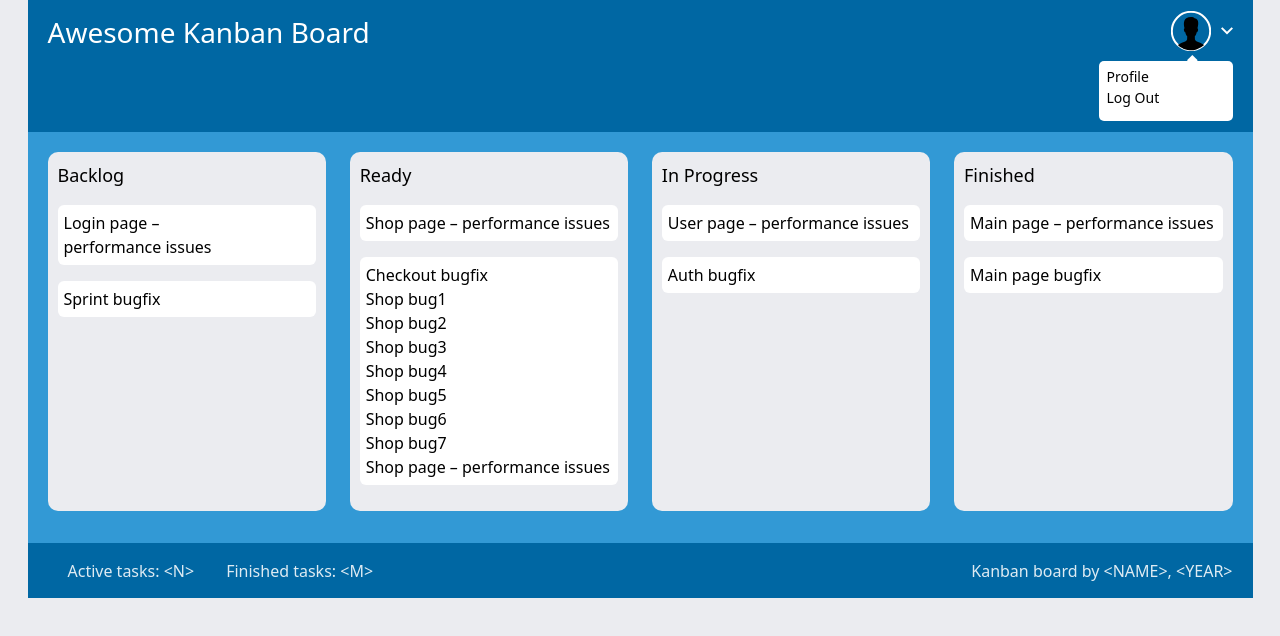
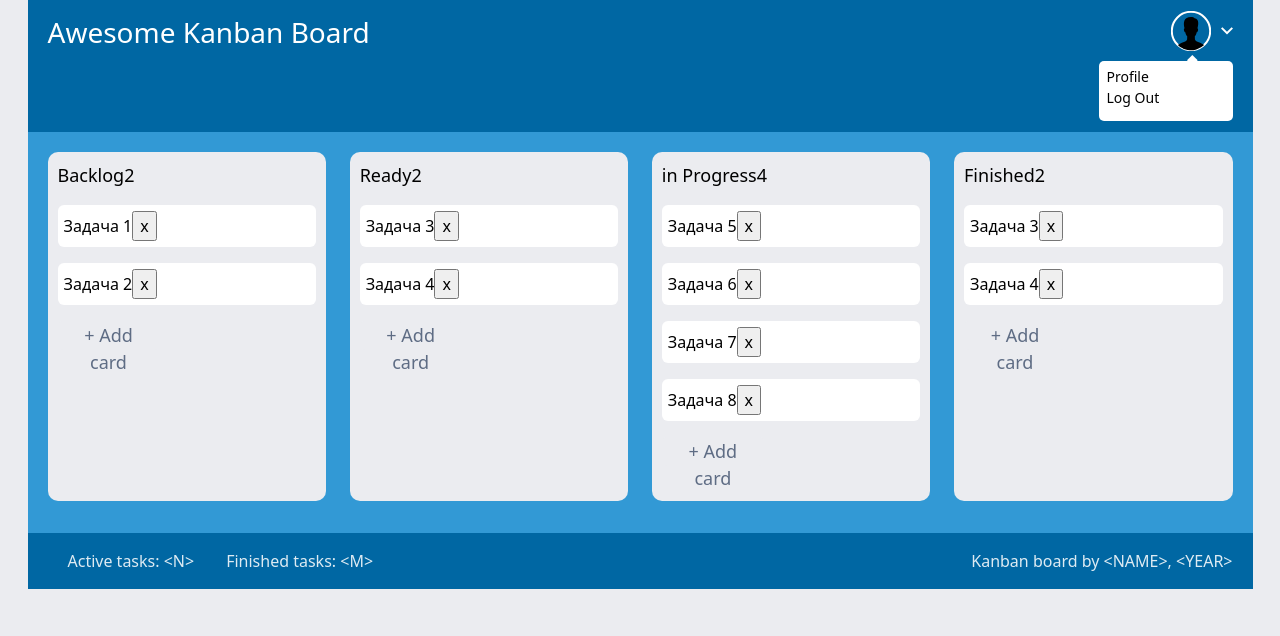
Before and after one commit to Vasek2024/kanban-board, a React (Vite) app: page / in a window 1280 px wide. Shown: the top 636 px of the page. Built offline with nearby package versions, Linux system fonts and the light colour scheme.

Commit message:
работа с логикой

```diff
--- a/src/components/Footer/Footer.css
+++ b/src/components/Footer/Footer.css
@@ -1,6 +1,7 @@
 .footer{
+    padding: 16px 0;
     background: #0067a3;
-    height: 55px;
+    /* max-height: 55px; */
     display: flex;
     justify-content: space-between;
     align-items: center;
--- a/src/components/Footer/Footer.jsx
+++ b/src/components/Footer/Footer.jsx
@@ -1,11 +1,11 @@
 import './Footer.css'
 
-function Footer() {
-
+function Footer({cauntTask}) {
+console.log(cauntTask)
     return (
       <div className='footer'>
         <ul className='footer__finished'>
-            <li>Active tasks: &lt;N&gt;</li>
+            <li>Active tasks: &lt;N{cauntTask}&gt;</li>
             <li>Finished tasks: &lt;M&gt;</li>
         </ul>
         <ul className='footer__kanban'>
--- a/src/components/Header/Header.css
+++ b/src/components/Header/Header.css
@@ -60,3 +60,14 @@
     font-size: 14px;
     color: #000;
 }
+
+@media (max-width: 370px){
+    .header__title{
+        display: none;
+    }
+
+
+
+    .header__burger{
+    }
+    }
--- a/src/components/Main/Main.css
+++ b/src/components/Main/Main.css
@@ -6,43 +6,6 @@
     justify-content: space-between;
     column-gap: 2%;
 }
-
-
-
-.main__backlog{
-    padding: 10px;
-    border-radius: 10px;
-    width: 24%;
-    background: #ebecf0;
-}
-.main__backlog-h2{
-    margin-bottom: 16px;
-    font-weight: 400;
-    font-size: 18px;
-    color: #000;
-}
-.main__backlog-h3{
-    padding: 6px;
-    margin-bottom: 16px;
-    font-weight: 400;
-    font-size: 16px;
-    color: #000;
-    background: #fff;
-    border-radius: 6px;
-}
-.main__backlog-list{
-    padding: 6px;
-    margin-bottom: 16px;
-    font-weight: 400;
-    font-size: 16px;
-    color: #000;
-    background: #fff;
-    border-radius: 6px;
-}
-
-
-
-
 .main__ready{
     padding: 10px;
     border-radius: 10px;
@@ -55,7 +18,7 @@
     font-size: 18px;
     color: #000;
 }
-.main__ready-h3{
+.main__ready-good{
     padding: 6px;
     margin-bottom: 16px;
     font-weight: 400;
@@ -64,6 +27,54 @@
     background: #fff;
     border-radius: 6px;
 }
+
+
+
+.main__ready-task{
+    padding: 6px;
+    margin-bottom: 16px;
+    width: 100%;
+    color: #000;
+    border-radius: 4px;
+    border: none;
+    background: #fff;
+}
+
+
+
+
+.main__btn{
+    font-weight: 400;
+    font-size: 18px;
+    color: #5e6c84;
+    border: none;
+    cursor: pointer;
+    border-radius: 5px;
+    width: 102px;
+    height: 29px;
+    background: #ebecf0;
+}
+.main__btn:hover{
+    background: #fff;
+}
+.submit__btn{
+    font-weight: 400;
+    font-size: 18px;
+    text-align: center;
+    color: #fff;
+    border-radius: 5px;
+    width: 102px;
+    height: 29px;
+    background: #0079bf;
+    cursor: pointer;
+    border: none;
+}
+.submit__btn:hover{
+    color: #ebecf0;
+}
+
+
+
 .main__ready-list{
     padding: 6px;
     margin-bottom: 16px;
@@ -75,9 +86,31 @@
 }
 
 
+@media (max-width: 900px){
+.main{
+    flex-wrap: wrap;
+    row-gap: 20px;
+}
+.main__ready{
+    width: 49%;
+
+}
+}
+
+@media (max-width: 670px){
+    .main{
+        flex-direction: column;
+        row-gap: 20px;
+    }
+    .main__ready{
+        width: 100%;
+
+    }
+    }
 
 
-.main__progress{
+
+/* .main__progress{
     padding: 10px;
     border-radius: 10px;
     width: 24%;
@@ -106,12 +139,12 @@
     color: #000;
     background: #fff;
     border-radius: 6px;
-}
+} */
 
 
 
 
-.main__finished{
+/* .main__finished{
     padding: 10px;
     border-radius: 10px;
     width: 24%;
@@ -140,4 +173,4 @@
     color: #000;
     background: #fff;
     border-radius: 6px;
-}
+} */
--- a/src/components/Main/Main.jsx
+++ b/src/components/Main/Main.jsx
@@ -1,49 +1,211 @@
+import { useState } from 'react'
 import './Main.css'
+
 function Main() {
 
+    const [columns, setColumns] = useState({
+        Backlog:{
+            name: 'Backlog',
+            items: [
+                {id: '1', content:'Задача 1'},
+                {id: '2', content:'Задача 2'}
+            ]
+        },
+        Ready:{
+            name: 'Ready',
+            items: [
+                {id: '3', content:'Задача 3'},
+                {id: '4', content:'Задача 4'}
+            ]
+        },
+        inProgress:{
+            name: 'in Progress',
+            items: [
+                {id: '5', content:'Задача 5'},
+                {id: '6', content:'Задача 6'},
+                {id: '7', content:'Задача 7'},
+                {id: '8', content:'Задача 8'}
+            ]
+        },
+        Finished:{
+            name: 'Finished',
+            items: [
+                {id: '3', content:'Задача 3'},
+                {id: '4', content:'Задача 4'}
+            ]
+        }
+    })
+
+    const [newTask, setNewTask] = useState('')
+
+    const [draggedItem, setDraggedItem] = useState(null) // Какую задачу перетачкиваем
+// Состояние для управления видимостью div
+    const [showInput, setShowInput] = useState(false);
+
+
+    // const [columnsLength, setolumnsLength] = useState('')
+    // const [activeColumns, setActiveColumns] = useState('') // Сюда будут добавляться по умолчанию
+
+
+    // const [ggg, setGgg] = useState('')
+
+    // const del = () => {
+    //     setGgg(columns[columnId].items.length)
+    // }
+
+
+
+// При клике на кнопку
+const handleButtonClick = () => {
+    setShowInput(!showInput); // Переключить состояние видимости
+    }
+
+    // Создание новой задачи
+    // const addNewTask = () => {
+
+    //     if(newTask.trim() === '') return alert ('Вы не ввели новую задачу!!!') // если строка пустая
+
+    //     const updateColumns = {...columns}
+
+    //     updateColumns[activeColumns].items.push({
+    //         id: Date.now().toString(),
+    //         content: newTask
+    //     })
+
+    //     setColumns(updateColumns)
+    //     setNewTask('')
+    // }
+
+
+    // Создание новой задачи
+    const addTaskName = (titleTask) => {
+        if(newTask.trim() === '') return alert ('Вы не ввели новую задачу!!!') // если строка пустая
+
+        const updateColumns = {...columns}
+
+        updateColumns[titleTask].items.push({
+            id: Date.now().toString(),
+            content: newTask
+        })
+
+        setColumns(updateColumns)
+        setNewTask('')
+    }
+
+
+    // Удаление задачи
+    const removeTask = (columnId, taskId) => {
+        const updateColumns = {...columns}
+
+        updateColumns[columnId].items = updateColumns[columnId].items.filter((items) => items.id !== taskId)
+
+        setColumns(updateColumns)
+    }
+
+    const handleDragStart = (columnId, items) => {
+        setDraggedItem({columnId, items})
+    }
+
+    // Какую именно задачу двигаем
+    const handleDragOver = (e) => {
+        e.preventDefault()
+    }
+
+    //
+    const handleDrop = (e, columnId) => {
+        e.preventDefault()
+
+        if(!draggedItem) return
+
+        const {columnId: sourceColumnId, items} = draggedItem
+
+        if(sourceColumnId === columnId) return
+
+        const updateColumns = {...columns}
+
+        updateColumns[sourceColumnId].items = updateColumns[sourceColumnId].items.filter((i) => i.id !=items.id)
+
+        updateColumns[columnId].items.push(items)
+
+        setColumns(updateColumns)
+        setDraggedItem(null)
+    }
+
+
     return (
-      <div className='main'>
-            <div className='main__backlog'>
-                <h2 className='main__backlog-h2'>Backlog</h2>
-                <h3 className='main__backlog-h3'>Login page – performance issues</h3>
-                <ul className='main__backlog-list'>
-                    <li>Sprint bugfix</li>
-                </ul>
+        /* Общий блок под контент */
+        <div className='main'>
+        {Object.keys(columns).map((columnId) => (
+            /* четыре БЛОКА С ЗАДАЧАМИ */
+            <div key = {columnId}
+            className='main__ready'
+            onDragOver={(e) => handleDragOver(e, columnId)}
+            onDrop={(e) => handleDrop(e, columnId)}
+            >
+                {/* заголовки */}
+                <div className='main__ready-h2'>
+                    {columns[columnId].name}
+
+{/* НАДО ПЕРЕДАТЬ В ФУТЕР */}
+                    {/* колличество задач */}
+                    <span className='main__list-lists-span'>
+                        {columns[columnId].items.length}
+                    </span>
+
+                </div>
+                <div>
+                    {/* Если задач нету И если они есть */}
+                    {columns[columnId].items.length === 0 ? (
+                        <div className='main__ready-good'>Поздравляю. Все задачи кончились!</div>
+                    ) : (
+                        columns[columnId].items.map((items) => (
+                            <div key={items.id} className='main__ready-good'
+                                draggable onDragStart={() => handleDragStart(columnId, items)}>
+                                <span>{items.content}</span>
+
+                                <button onClick={() => removeTask(columnId, items.id)}>
+                                    <span>x</span>
+                                </button>
+                            </div>
+                        ))
+                    )}
+                </div>
+
+                {showInput && (
+                    <>
+                    <input className='main__ready-task'
+                    type='text'
+                    value={newTask}
+                    onChange={(e) => setNewTask(e.target.value)}
+                    placeholder='Добавить новую задачу ...'
+                />
+                <button className='submit__btn' onClick={() => {addTaskName(columns[columnId].name)}}>Submit</button>
+                    </>
+                )}
+
+                {/* <input className='main__ready-task'
+                    type='text'
+                    value={newTask}
+                    onChange={(e) => setNewTask(e.target.value)}
+                    placeholder='Добавить новую задачу ...'
+                /> */}
+
+                {/* {<select value={activeColumns}
+                    onChange={(e) => setActiveColumns(e.target.value)}
+                    className='main__ready-list'>
+                    {Object.keys(columns).map((columnId) => (
+                        <option value={columnId} key={columnId}>
+                            {columns[columnId].name}
+                        </option>
+                    ))}
+                </select>} */}
+
+                <button className='main__btn' onClick={handleButtonClick}>+ Add card</button>
             </div>
-
-            <div className='main__ready'>
-                <h2 className='main__ready-h2'>Ready</h2>
-                <h3 className='main__ready-h3'>Shop page – performance issues</h3>
-                <ul className='main__ready-list'>
-                    <li>Checkout bugfix</li>
-                    <li>Shop bug1</li>
-                    <li>Shop bug2</li>
-                    <li>Shop bug3</li>
-                    <li>Shop bug4</li>
-                    <li>Shop bug5</li>
-                    <li>Shop bug6</li>
-                    <li>Shop bug7</li>
-                    <li>Shop page – performance issues</li>
-                </ul>
-            </div>
-
-            <div className='main__progress'>
-                <h2 className='main__progress-h2'>In Progress</h2>
-                <h3 className='main__progress-h3'>User page – performance issues</h3>
-                <ul className='main__progress-list'>
-                    <li>Auth bugfix</li>
-                </ul>
-            </div>
-
-            <div className='main__finished'>
-                <h2 className='main__finished-h2'>Finished</h2>
-                <h3 className='main__finished-h3'>Main page – performance issues</h3>
-                <ul className='main__finished-list'>
-                    <li>Main page bugfix</li>
-                </ul>
-            </div>
-      </div>
+        ))}
+    </div>
     )
   }
 
-  export default Main
+
+export default Main
```
Also changed, not shown: package.json (+7 -1 lines), src/App.jsx (+3 -4 lines), src/components/Pages/Pages.jsx (added, +10 -0 lines), src/components/Pages/Pages.css (added), 1 other file (tests, documents, lock files or other folders).
